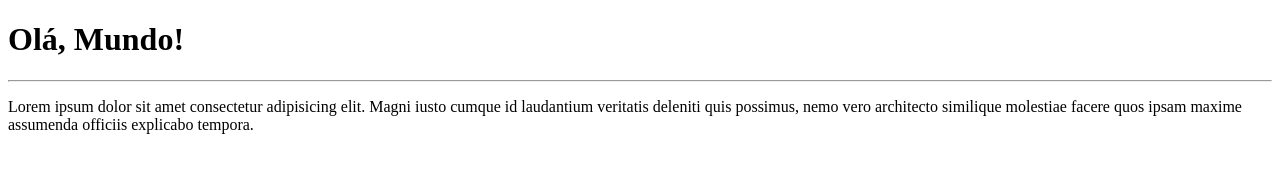
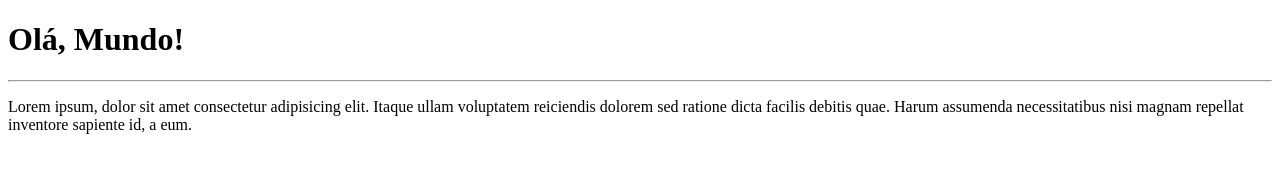
Before and after one commit to ThaisSantos08/Ola-Mundo, a plain HTML site: page site-exemplo/index.html in a window 1280 px wide. Drawn offline with Linux system fonts and the light colour scheme.

```diff
--- a/index.html
+++ b/site-exemplo/index.html
@@ -9,6 +9,6 @@
 <body>
     <h1>Olá, Mundo!</h1>
     <hr>
-     <p>Lorem ipsum dolor sit amet consectetur adipisicing elit. Magni iusto cumque id laudantium veritatis deleniti quis possimus, nemo vero architecto similique molestiae facere quos ipsam maxime assumenda officiis explicabo tempora.</p>
+    <p>Lorem ipsum, dolor sit amet consectetur adipisicing elit. Itaque ullam voluptatem reiciendis dolorem sed ratione dicta facilis debitis quae. Harum assumenda necessitatibus nisi magnam repellat inventore sapiente id, a eum.</p>
 </body>
 </html>
```
Also changed, not shown: 1 other file.
